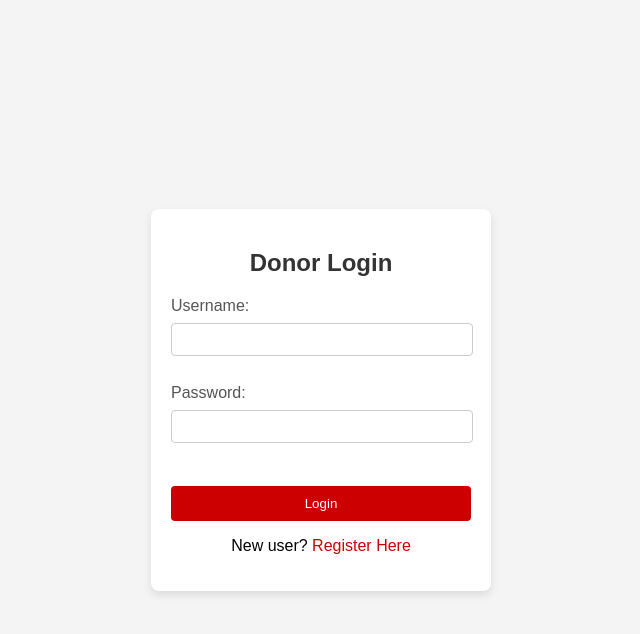
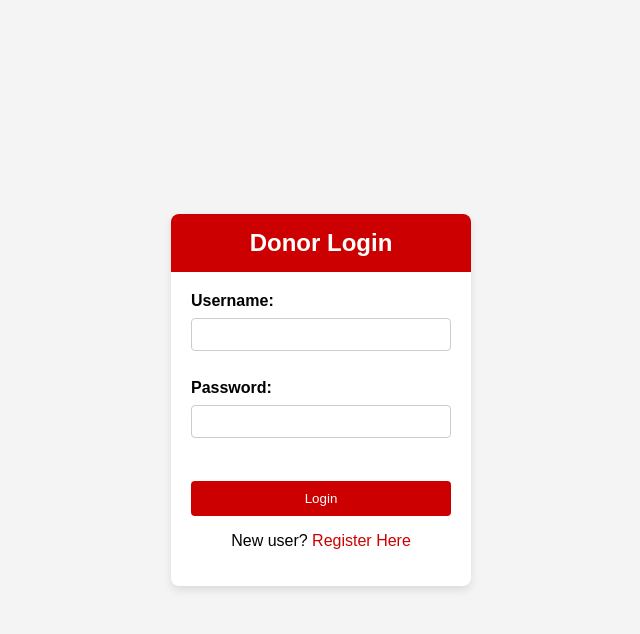
Before and after one commit to Shrilesh-Dhobale/Blood-Bank, a Django app: template templates/donor_login.html in a window 1280 px wide. Shown: the top 634 px of the page, without its empty margins (319-959 px from the left). Run offline with Django 5.2, Linux system fonts and the light colour scheme; the template is opened without the code that fills it, so the values that code supplies are empty.

Commit message:
css code for donor login page modified

```diff
--- a/static/css/donor_login.css
+++ b/static/css/donor_login.css
@@ -14,11 +14,16 @@ body {
     border-radius: 8px;
     box-shadow: 0 4px 8px rgba(0, 0, 0, 0.1);
     width: 300px;
+    box-sizing: border-box;
 }
 
 #heading {
     text-align: center;
-    color: #333;
+    background-color: #cc0000;
+    color: white;
+    padding: 15px;
+    border-radius: 8px 8px 0 0;
+    margin: -20px -20px 20px -20px;
 }
 
 #form-section {
@@ -28,16 +33,17 @@ body {
 label {
     display: block;
     margin-bottom: 8px;
-    color: #555;
+    font-weight: bold;
 }
 
 input[type="text"],
 input[type="password"] {
     width: 100%;
-    padding: 8px 0px;
+    padding: 8px;
     margin-bottom: 10px;
     border: 1px solid #ccc;
     border-radius: 4px;
+    box-sizing: border-box;
 }
 
 button {
@@ -49,6 +55,7 @@ button {
     border-radius: 4px;
     cursor: pointer;
     margin-top: 15px;
+    transition: background-color 0.3s ease;
 }
 
 button:hover {
--- a/templates/donor_login.html
+++ b/templates/donor_login.html
@@ -5,7 +5,7 @@
     <meta charset="UTF-8">
     <meta name="viewport" content="width=device-width, initial-scale=1.0">
     <title>Donor Login Page</title>
-    <link rel="stylesheet" href="./static/css/donor_login.css">
+    <link rel="stylesheet" href="../static/css/donor_login.css">
 </head>
 
 <body>
```
